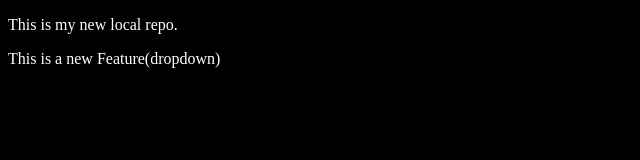
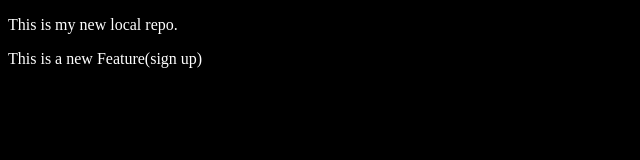
Before and after one commit to gyan2050/LocalRepo, a plain HTML site: page index.html in a window 1280 px wide. Shown: the full height of the page, 0-640 px from the left. Drawn offline with Linux system fonts and the light colour scheme.

Commit message:
add a sign up

```diff
--- a/index.html
+++ b/index.html
@@ -8,6 +8,6 @@
 </head>
 <body>
     <p>This is my new local repo.</p>
-    <p>This is a new Feature(dropdown)</p>
+    <p>This is a new Feature(sign up)</p>
 
 </html>
```
